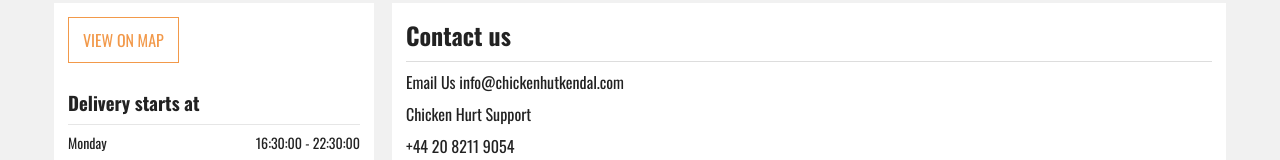
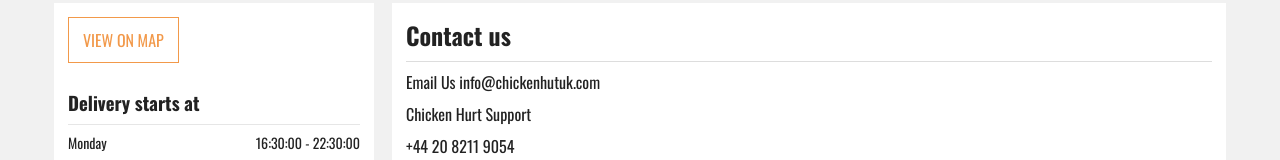
Before and after one commit to theabdullah597/Chicken-Hut, a React (Vite) app: page /about in a window 1280 px wide. Shown: the part 346-506 px from the top of the page. Built offline with nearby package versions, Linux system fonts and the light colour scheme.

Commit message:
Add some changes

```diff
--- a/src/pages/About.jsx
+++ b/src/pages/About.jsx
@@ -83,9 +83,7 @@
           <div className="about-lines">
             <p>
               Email Us{" "}
-              <a href="mailto:info@chickenhutkendal.com">
-                info@chickenhutkendal.com
-              </a>
+              <a href="mailto:info@chickenhut.com">info@chickenhutuk.com</a>
             </p>
             <p>Chicken Hurt Support</p>
             <p>
```
Also changed, not shown: 7 other files (tests, documents, lock files or other folders).
